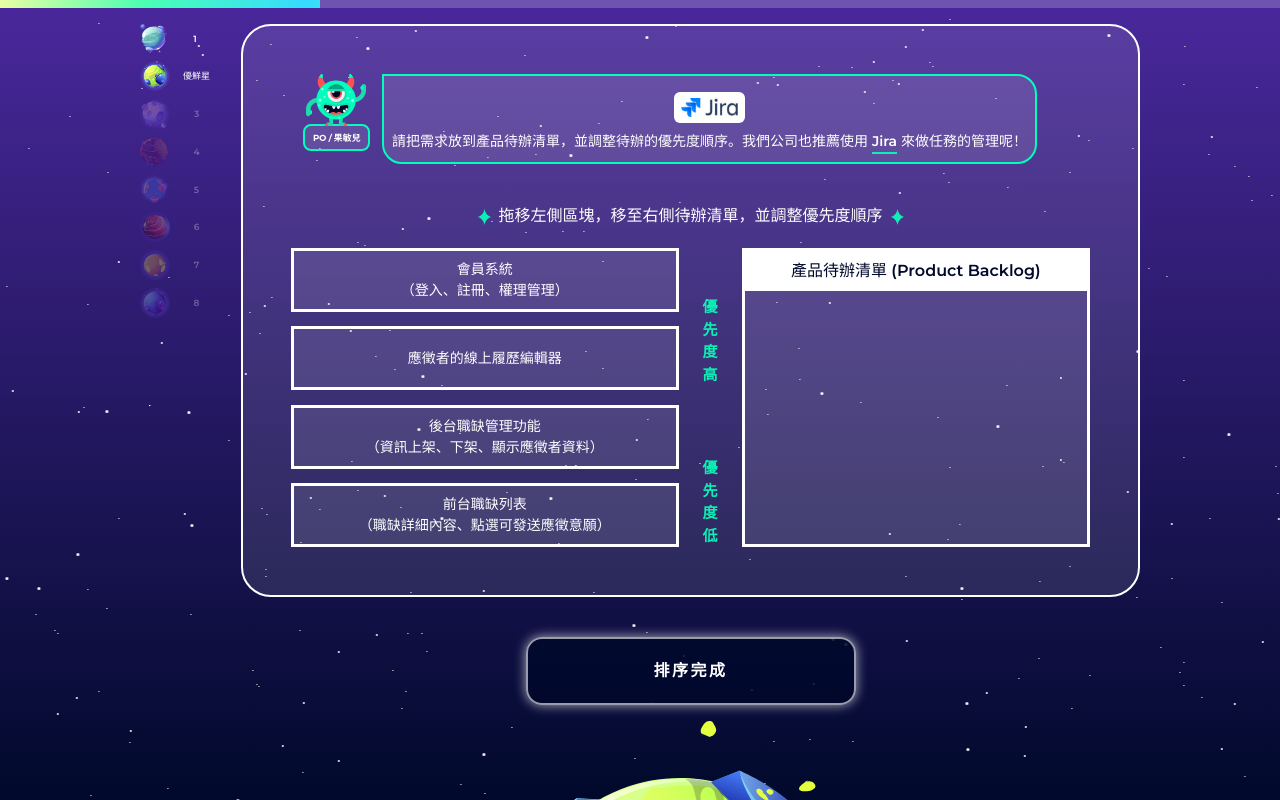
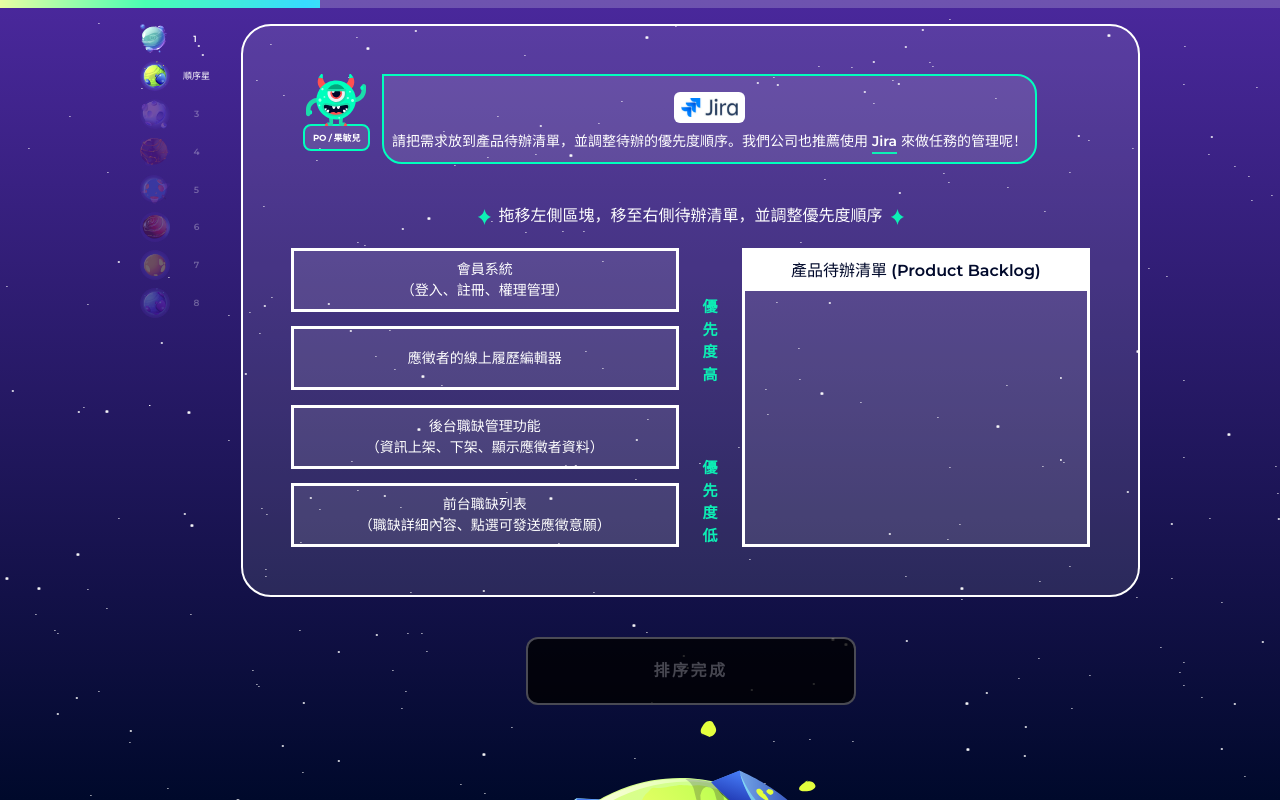
Before and after one commit to u9951064/scrum, a Vue app: page /#/step1 in a window 1280 px wide. Both pictures are taken after a click on the button "接受挑戰". Built offline with nearby package versions, Linux system fonts and the light colour scheme.

Commit message:
feat: fix UI issue and some controls

```diff
--- a/src/assets/main.css
+++ b/src/assets/main.css
@@ -1,18 +1,18 @@
-@import url('https://fonts.googleapis.com/css2?family=Montserrat:wght@600;700&family=Noto+Sans+TC:wght@400;700&display=swap');
-@import url('./space.css');
+@import url("https://fonts.googleapis.com/css2?family=Montserrat:wght@600;700&family=Noto+Sans+TC:wght@400;700&display=swap");
+@import url("./space.css");
 
 #app {
-  position   : fixed;
-  height     : 100%;
-  width      : 100%;
-  top        : 0;
-  bottom     : 0;
-  left       : 0;
-  right      : 0;
-  overflow   : hidden;
+  position: fixed;
+  height: 100%;
+  width: 100%;
+  top: 0;
+  bottom: 0;
+  left: 0;
+  right: 0;
+  overflow: hidden;
   font-weight: 400;
-  font-family: 'Montserrat', 'Noto Sans TC', sans-serif;
-  color      : #FFFFFF;
+  font-family: "Montserrat", "Noto Sans TC", sans-serif;
+  color: #ffffff;
 }
 
 .fw-400 {
@@ -28,7 +28,7 @@
 }
 
 .c-purple {
-  color: #00092B;
+  color: #00092b;
 }
 
 .fz-9px {
@@ -40,14 +40,22 @@
 }
 
 .bg-white {
-  background-color: #FFFFFF;
+  background-color: #ffffff;
 }
 
 .highlight-text {
   display: inline-block;
-  border-bottom: 2px solid #0DEFB5;
+  border-bottom: 2px solid #0defb5;
 }
 
 .hideBtn {
   opacity: 0;
 }
+
+[draggable], [data-draggable] {
+  cursor: grab;
+}
+
+[draggable]:active, [data-draggable]:active {
+  cursor: grab;
+}
--- a/src/components/NextStepBtn.vue
+++ b/src/components/NextStepBtn.vue
@@ -1,6 +1,14 @@
 <script setup lang="ts">
 defineProps({
-  btnLabel: String,
+  btnLabel: {
+    type: String,
+    required: true,
+  },
+  disabled: {
+    type: Boolean,
+    required: false,
+    default: false,
+  },
 });
 
 defineEmits(["click"]);
@@ -8,7 +16,12 @@ defineEmits(["click"]);
 
 <template>
   <div class="">
-    <button class="next-btn" type="button" @click="$emit('click', $event)">
+    <button
+      class="next-btn"
+      type="button"
+      @click="$emit('click', $event)"
+      :disabled="disabled"
+    >
       {{ btnLabel }}
     </button>
   </div>
@@ -29,7 +42,7 @@ defineEmits(["click"]);
   margin: 40px auto 1rem;
   padding: calc(1.125rem + 2px);
   border: 2px solid rgba(255, 255, 255, 0.6);
-  border-radius: 1rem;
+  border-radius: 0.75rem;
   background: #00092bdd;
   color: #ffffff;
   font-size: 1rem;
@@ -45,7 +58,16 @@ defineEmits(["click"]);
   transition: 0.5s;
 }
 
-.next-btn:hover {
+.next-btn:disabled {
+  opacity: 0.8;
+  animation-name: unset;
+  cursor: not-allowed;
+  background: #000000;
+  color: #555;
+  border-color: rgba(128, 128, 128, 0.7);
+}
+
+.next-btn:hover:not(:disabled) {
   padding: 1.125rem;
   border-width: 4px;
 }
--- a/src/components/StepList.vue
+++ b/src/components/StepList.vue
@@ -25,19 +25,19 @@ const getLabel = (stepIndex: number): string => {
   }
   switch (props.currentStep) {
     case 1:
-      return "皮歐星";
+      return "PO星";
     case 2:
-      return "優鮮星";
+      return "順序星";
     case 3:
-      return "典數星";
+      return "點數星";
     case 4:
-      return "代半星";
+      return "待辦星";
     case 5:
-      return "短沖星";
+      return "短衝星";
     case 6:
-      return "食況星";
+      return "流程星";
     case 7:
-      return "迴饋星";
+      return "回饋星";
     case 8:
       return "敏捷星";
     default:
--- a/src/views/Step2View.vue
+++ b/src/views/Step2View.vue
@@ -6,7 +6,7 @@ import StepBar from "@/components/StepBar.vue";
 import StepList from "@/components/StepList.vue";
 import Role from "@/constants/Role";
 import router from "@/router";
-import { onMounted, ref } from "vue";
+import { onMounted, ref, computed } from "vue";
 import TypeIn from "@/components/TypeIn.vue";
 import draggable from "vuedraggable";
 import {
@@ -70,38 +70,29 @@ const checkMobileAnswer = () => {
   const currentOrder = backlogPrioritiesForMobile.value.map(
     (record) => record.priority
   );
-  const isCorrect =
-    JSON.stringify([1, 2, 3, 4]) === JSON.stringify(currentOrder);
-  if (isCorrect) {
-    return true;
-  }
-  backlogPrioritiesForMobile.value = backlogPrioritiesForMobile.value.sort(
-    (a, b) => a.priority - b.priority
-  );
-  return false;
+  return JSON.stringify([1, 2, 3, 4]) === JSON.stringify(currentOrder);
 };
 const checkDesktopAnswer = () => {
   const currentOrder = backlogPrioritiesForDesktopTarget.value.map(
     (record) => record.priority
   );
-  const isCorrect =
-    JSON.stringify([1, 2, 3, 4]) === JSON.stringify(currentOrder);
-  if (isCorrect) {
-    return true;
-  }
-  while (backlogPrioritiesForDesktop.value.length > 0) {
-    const obj = backlogPrioritiesForDesktop.value.pop() as OptionRecord;
-    backlogPrioritiesForDesktopTarget.value.push(obj);
-  }
+  return JSON.stringify([1, 2, 3, 4]) === JSON.stringify(currentOrder);
+};
+
+const gotoNextPage = () => {
+  router.replace({ name: "step3" });
+};
+
+const fixAnswer = () => {
+  console.log('rrrr');
   backlogPrioritiesForDesktopTarget.value =
     backlogPrioritiesForDesktopTarget.value.sort(
       (a, b) => a.priority - b.priority
     );
-  return false;
-};
 
-const gotoNextPage = () => {
-  router.replace({ name: "step3" });
+  backlogPrioritiesForMobile.value = backlogPrioritiesForMobile.value.sort(
+    (a, b) => a.priority - b.priority
+  );
 };
 
 const checkAnswerOrGoNextPage = () => {
@@ -130,6 +121,7 @@ const checkAnswerOrGoNextPage = () => {
       message: "產品待辦清單的順序錯囉，讓 果敏兒 幫你排完正確的順序吧！",
       btnLabel: "OK",
       btnCB: () => {
+        fixAnswer();
         isAllowChange.value = false;
       },
     } as PopupShow);
@@ -166,6 +158,13 @@ const chat1Config = ref([
     tagEnd: "</div>",
   },
 ]);
+
+const allowSubmit = computed(() => {
+  if (isMobile()) {
+    return true;
+  }
+  return backlogPrioritiesForDesktop.value.length === 0;
+});
 </script>
 
 <template>
@@ -196,7 +195,7 @@ const chat1Config = ref([
                     </ChatBox>
                   </section>
                   <section class="col-12 text-center" v-if="finishedChat >= 1">
-                    <div class="d-block d-md-none" ref="mobileDetector">
+                    <div class="d-block d-md-none">
                       <StarTitle
                         >拖移區塊，並調整待辦清單的優先度順序</StarTitle
                       >
@@ -326,7 +325,9 @@ const chat1Config = ref([
                   v-if="finishedChat >= 1"
                   btn-label="排序完成"
                   @click="checkAnswerOrGoNextPage"
+                  :disabled="!allowSubmit"
                 ></NextStepBtn>
+                <div class="d-block d-md-none" ref="mobileDetector"></div>
               </div>
             </div>
           </div>
--- a/src/views/Step4View.vue
+++ b/src/views/Step4View.vue
@@ -333,9 +333,9 @@ onMounted(() => {
   color: #00092b;
   background-color: #0defb5;
   text-align: center;
-  font-size: 0.9rem;
-  line-height: 0.9rem;
-  padding: 0.3rem;
+  font-size: 0.7rem;
+  line-height: 0.7rem;
+  padding: 0.4rem;
   border-radius: 100%;
   overflow: hidden;
 }
--- a/src/views/Step6View.vue
+++ b/src/views/Step6View.vue
@@ -9,7 +9,7 @@ import StepList from "@/components/StepList.vue";
 import TypeIn from "@/components/TypeIn.vue";
 import Role from "@/constants/Role";
 import router from "@/router";
-import { reactive, ref } from "vue";
+import { computed, reactive, ref } from "vue";
 import draggable from "vuedraggable";
 import {
   useStore as usePopupStore,
@@ -83,6 +83,12 @@ const checkAnswerOrGoNextPage = () => {
       title: "順序錯誤",
       message: "Scrum 流程的順序錯囉",
       btnLabel: "再試一次",
+      btnCB: () => {
+        sprintRetroSource.value = [{ name: "retro" }] as SprintItem[];
+        sprintReviewSource.value = [{ name: "review" }] as SprintItem[];
+        sprintRetroTarget.value = [] as SprintItem[];
+        sprintReviewTarget.value = [] as SprintItem[];
+      },
     } as PopupShow);
   }
 };
@@ -96,6 +102,12 @@ const chat1Config = ref([
     tagEnd: "</div>",
   },
 ]);
+
+const allowSubmit = computed(
+  () =>
+    sprintRetroTarget.value.length !== 0 &&
+    sprintReviewTarget.value.length !== 0
+);
 </script>
 
 <template>
@@ -242,6 +254,7 @@ const chat1Config = ref([
                   v-if="finishedChat >= 1"
                   btn-label="我來挑戰"
                   @click="checkAnswerOrGoNextPage"
+                  :disabled="!allowSubmit"
                 ></NextStepBtn>
               </div>
             </div>
--- a/src/views/Step7View.vue
+++ b/src/views/Step7View.vue
@@ -9,12 +9,17 @@ import StepList from "@/components/StepList.vue";
 import TypeIn from "@/components/TypeIn.vue";
 import Role from "@/constants/Role";
 import router from "@/router";
-import { reactive, ref } from "vue";
+import { computed, reactive, ref } from "vue";
 import {
   useStore as usePopupStore,
   type PopupShow,
 } from "../store/popupMessage";
 
+interface ListItem {
+  label: string;
+  checked: boolean;
+  correctly: boolean;
+}
 const popupStore = usePopupStore();
 
 const goodJobList = reactive([
@@ -28,7 +33,7 @@ const goodJobList = reactive([
     checked: false,
     correctly: true,
   },
-]);
+] as ListItem[]);
 
 const improveList = reactive([
   {
@@ -41,7 +46,7 @@ const improveList = reactive([
     checked: false,
     correctly: false,
   },
-]);
+] as ListItem[]);
 
 const checkAnswer = (): boolean => {
   let isCorrectly = true;
@@ -93,7 +98,7 @@ const chat1Config = ref([
   {
     tagBegin: '<div class="fz-14px">',
     inner:
-      "哇賽新來的，你真的很幸運，今天剛好是 敏捷星 的 Retro，你也來見識一下，看看 Retro 都該做些什麼吧～～",
+      "哇賽新來的，你真的很幸運，今天剛好有 Retro，你也來見識一下，看看 Retro 都該做些什麼吧～～",
     tagEnd: "</div>",
   },
   {
@@ -103,6 +108,12 @@ const chat1Config = ref([
     tagEnd: "</div>",
   },
 ]);
+
+const allowSubmit = computed(
+  () =>
+    improveList.findIndex((el) => el.checked) !== -1 &&
+    goodJobList.findIndex((el) => el.checked) !== -1
+);
 </script>
 
 <template>
@@ -203,6 +214,7 @@ const chat1Config = ref([
                   v-if="finishedChat >= 1"
                   btn-label="我想我了解了！"
                   @click="checkAnswerOrGoNextPage"
+                  :disabled="!allowSubmit"
                 ></NextStepBtn>
               </div>
             </div>
```
